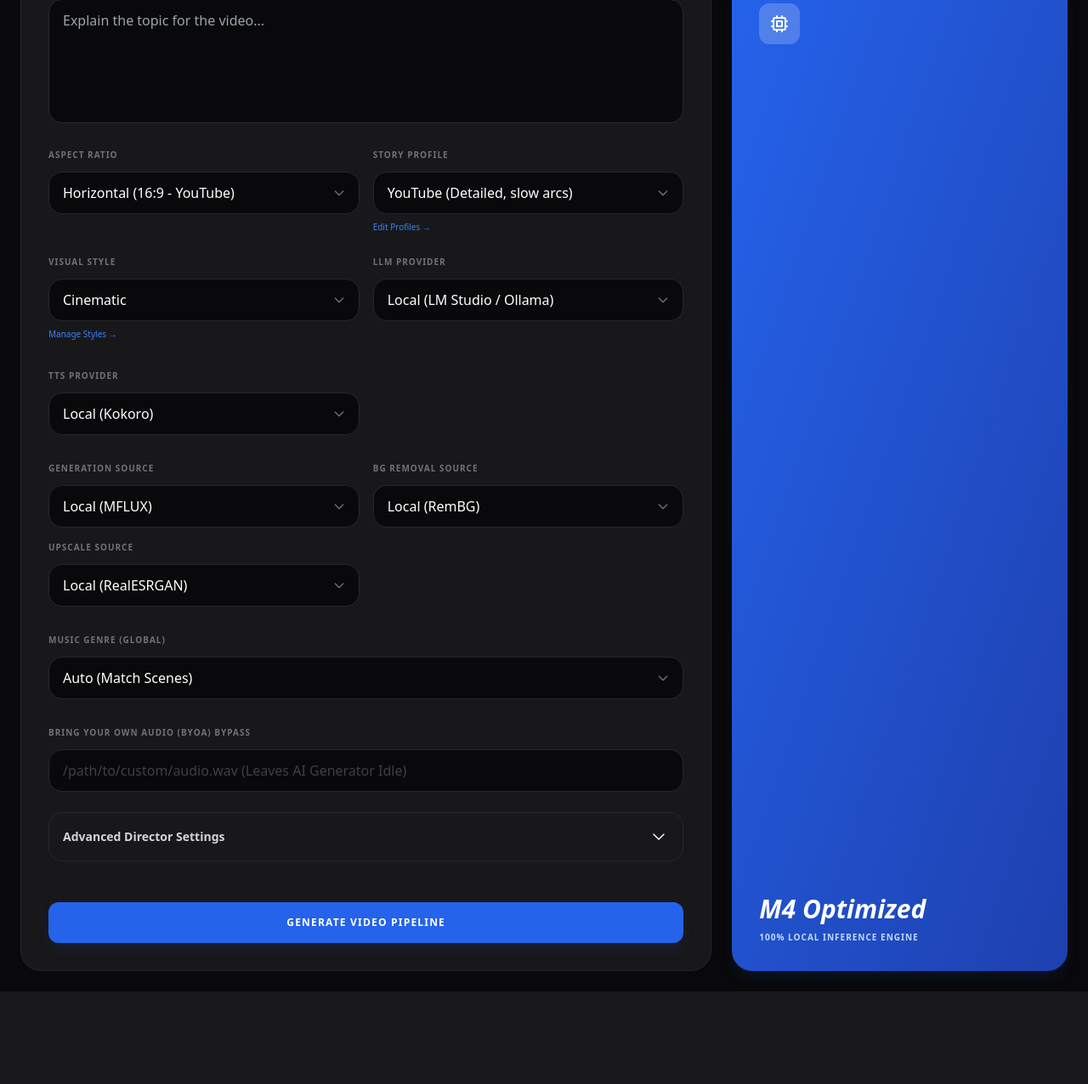
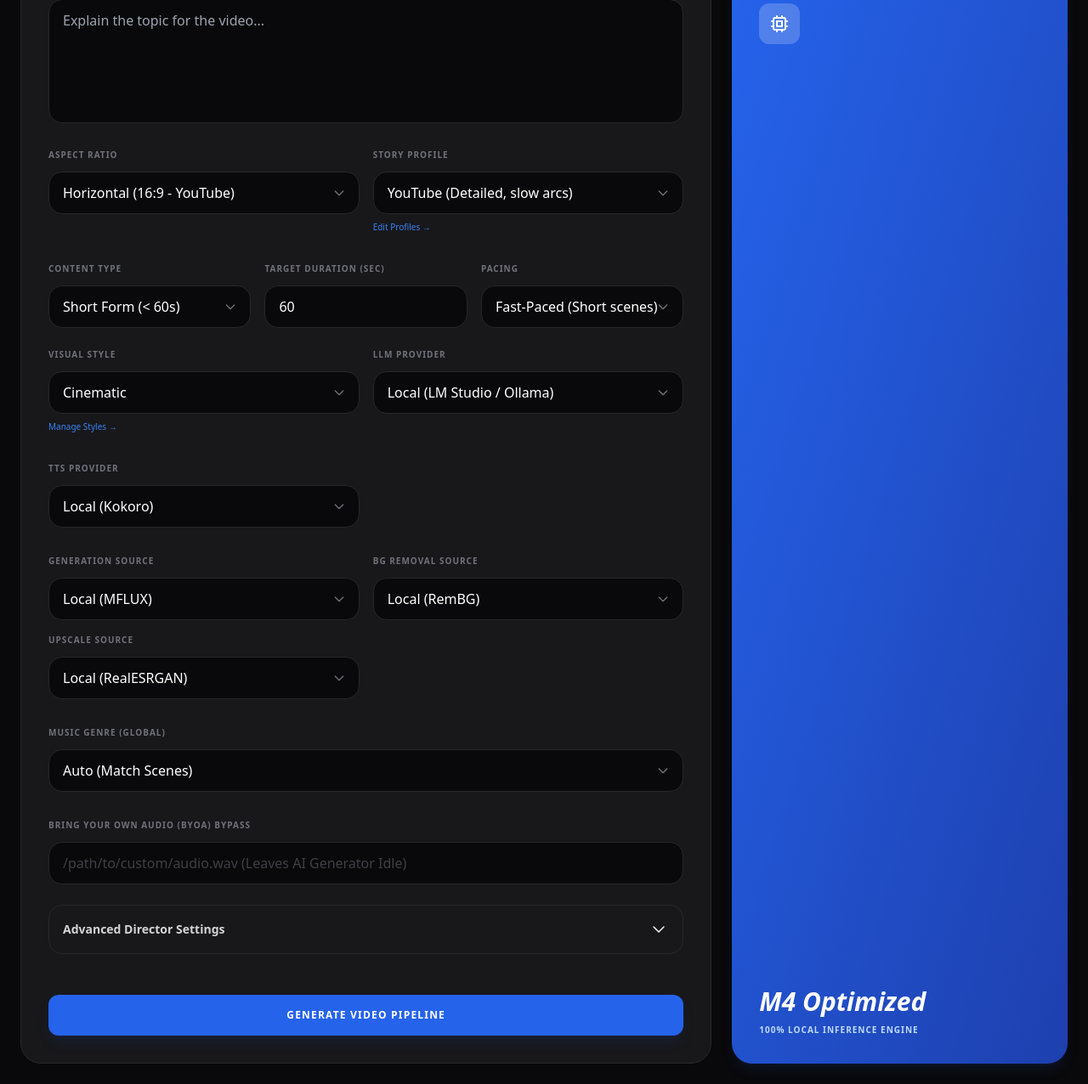
Before and after one commit to bthnbdk/local-ai-video, a Flask app: page /project/new in a window 1280 px wide. Shown: the part 352-1628 px from the top of the page at 85% size. Before the commit the page ends 1519 px from the top, so only its background shows below. Run offline with Flask 3, Linux system fonts and the light colour scheme; some libraries are stand-ins or nearby versions.

Commit message:
feat: Add advanced video generation parameters
Introduces new parameters for content type, target duration, and pacing to refine video generation.

This change enhances the story engine by incorporating these parameters into prompt generation, allowing for more tailored output. It also includes logic to invalidate the story generation if these fundamental aspects change, ensuring consistency. The UI has been updated to expose these new options to the user.

```diff
--- a/app.py
+++ b/app.py
@@ -122,6 +122,9 @@ def create_project():
                 "preview_mode": data.get("preview_mode") == "on",
                 "aspect_ratio": data.get("aspect_ratio", "16:9"),
                 "story_profile": data.get("story_profile", "youtube"),
+                "content_type": data.get("content_type", "short"),
+                "target_duration": int(data.get("target_duration", 60)),
+                "pacing": data.get("pacing", "fast"),
                 "music_genre": data.get("music_genre", ""),
                 "music_mode": "local" if data.get("music_file", "").strip() else "generated",
                 "music_file": data.get("music_file", "").strip(),
@@ -132,6 +135,41 @@ def create_project():
             }
         }
         sm = StateManager(project_id)
+
+        # Check diffing logic for resumability
+        old_config = sm.state.get("config", {})
+        if old_config:
+            old_pipe = old_config.get("pipeline", {})
+            new_pipe = config.get("pipeline", {})
+
+            # If fundamental stuff changed, we invalidate story/tts
+            if (old_config.get("topic") != config.get("topic") or
+                old_pipe.get("content_type") != new_pipe.get("content_type") or
+                old_pipe.get("target_duration") != new_pipe.get("target_duration") or
+                old_pipe.get("pacing") != new_pipe.get("pacing") or
+                old_config.get("llm") != config.get("llm") or
+                old_pipe.get("story_profile") != new_pipe.get("story_profile")):
+                sm.invalidate_dependents("story")
+
+            # If only aspects or styles changed
+            elif (old_config.get("style", {}).get("name") != config.get("style", {}).get("name") or
+                  old_pipe.get("text_control") != new_pipe.get("text_control") or
+                  old_config.get("image") != config.get("image")):
+                sm.invalidate_dependents("style")
+
+            # If TTS changed
+            elif old_config.get("tts") != config.get("tts"):
+                sm.invalidate_dependents("tts")
+
+            # If ONLY final wrapper stuff changed
+            elif (old_pipe.get("music_genre") != new_pipe.get("music_genre") or
+                  old_pipe.get("music_file") != new_pipe.get("music_file") or
+                  old_pipe.get("fps") != new_pipe.get("fps") or
+                  old_pipe.get("transition") != new_pipe.get("transition") or
+                  old_pipe.get("subtitles") != new_pipe.get("subtitles")):
+                sm.invalidate_dependents("music")
+                sm.invalidate_dependents("final_video")
+
         sm.write_config(config)
 
         # Start pipeline thread
--- a/templates/create.html
+++ b/templates/create.html
@@ -43,6 +43,40 @@
                             </div>
                         </div>
                         <a href="/prompts" target="_blank" class="text-[10px] text-blue-500 hover:underline mt-2 inline-block">Edit Profiles &rarr;</a>
+                    </div>
+                </div>
+
+                <div class="grid grid-cols-1 md:grid-cols-3 gap-4 pt-2">
+                    <div>
+                        <label class="block text-[10px] font-bold uppercase tracking-widest text-zinc-500 mb-3">Content Type</label>
+                        <div class="relative">
+                            <select name="content_type" class="w-full bg-zinc-950 border border-zinc-800 rounded-2xl py-3 px-4 text-white appearance-none focus:outline-none focus:border-blue-500 hover:border-zinc-700 transition-colors">
+                                <option value="short">Short Form (< 60s)</option>
+                                <option value="mid">Mid Form (1-3 mins)</option>
+                                <option value="long">Long Form (3-10 mins)</option>
+                                <option value="custom">Custom</option>
+                            </select>
+                            <div class="pointer-events-none absolute inset-y-0 right-0 flex items-center px-4 text-zinc-500">
+                                <svg class="h-4 w-4" fill="none" stroke="currentColor" viewBox="0 0 24 24"><path stroke-linecap="round" stroke-linejoin="round" stroke-width="2" d="M19 9l-7 7-7-7"/></svg>
+                            </div>
+                        </div>
+                    </div>
+                    <div>
+                        <label class="block text-[10px] font-bold uppercase tracking-widest text-zinc-500 mb-3">Target Duration (Sec)</label>
+                        <input type="number" name="target_duration" value="60" min="10" max="1200" class="w-full bg-zinc-950 border border-zinc-800 rounded-2xl py-3 px-4 text-white placeholder-zinc-700 focus:outline-none focus:border-blue-500 hover:border-zinc-700 transition-colors">
+                    </div>
+                    <div>
+                        <label class="block text-[10px] font-bold uppercase tracking-widest text-zinc-500 mb-3">Pacing</label>
+                        <div class="relative">
+                            <select name="pacing" class="w-full bg-zinc-950 border border-zinc-800 rounded-2xl py-3 px-4 text-white appearance-none focus:outline-none focus:border-blue-500 hover:border-zinc-700 transition-colors">
+                                <option value="fast">Fast-Paced (Short scenes)</option>
+                                <option value="relaxed">Relaxed (Longer scenes)</option>
+                                <option value="documentary">Documentary Style</option>
+                            </select>
+                            <div class="pointer-events-none absolute inset-y-0 right-0 flex items-center px-4 text-zinc-500">
+                                <svg class="h-4 w-4" fill="none" stroke="currentColor" viewBox="0 0 24 24"><path stroke-linecap="round" stroke-linejoin="round" stroke-width="2" d="M19 9l-7 7-7-7"/></svg>
+                            </div>
+                        </div>
                     </div>
                 </div>
 
@@ -354,8 +388,15 @@ const estCostSpan = document.getElementById('estimated_cost');
 const estScenesSpan = document.getElementById('estimated_scenes');
 
 function calculateCost() {
+    const ttsProvider = document.querySelector('select[name="tts_provider"]');
+    const contentType = document.querySelector('select[name="content_type"]');
+    const targetDuration = document.querySelector('input[name="target_duration"]');
+    const pacing = document.querySelector('select[name="pacing"]');
+
     let showCost = false;
     let totalPerScene = 0;
+
+    const isLocalGenerating = imageSource.value === 'local' || bgSource.value === 'local' || upscaleSource.value === 'local';
 
     if (imageSource.value === 'cloud') {
         showCost = true;
@@ -372,7 +413,29 @@ function calculateCost() {
 
     const text = topicArea.value.trim();
     const wordCount = text ? text.split(/\s+/).length : 0;
-    const estScenes = Math.max(1, Math.ceil(wordCount / 15));
+
+    let durationSecs = parseInt(targetDuration.value) || 60;
+    let estScenes = 10;
+
+    if (contentType.value === 'short') {
+        estScenes = pacing.value === 'fast' ? 12 : 8;
+    } else if (contentType.value === 'long' || contentType.value === 'mid') {
+        estScenes = Math.max(10, Math.ceil((durationSecs / 60) * 10)); // ~10 images per min
+    } else {
+        // Custom
+        estScenes = Math.max(1, Math.ceil(durationSecs / (pacing.value === 'fast' ? 4 : 8)));
+    }
+
+    const errorBox = document.getElementById("error_box");
+    if (isLocalGenerating && estScenes > 50) {
+        errorBox.classList.remove('hidden');
+        errorBox.innerText = `RAM WARNING: Generating ${estScenes}+ images locally may take a long time and crash depending on your VRAM. Cloud generation recommended.`;
+    } else {
+        if (errorBox.innerText.includes("RAM WARNING")) {
+            errorBox.classList.add('hidden');
+            errorBox.innerText = "";
+        }
+    }
 
     let totalCost = estScenes * totalPerScene;
 
@@ -423,7 +486,7 @@ ttsProvider.addEventListener('change', (e) => {
     });
 });
 
-[imageModel, bgModel, upscaleModel, ttsProvider, document.querySelector('select[name="llm_provider"]')].forEach(el => el.addEventListener('change', calculateCost));
+[imageModel, bgModel, upscaleModel, ttsProvider, document.querySelector('select[name="llm_provider"]'), document.querySelector('select[name="content_type"]'), document.querySelector('input[name="target_duration"]'), document.querySelector('select[name="pacing"]')].forEach(el => el.addEventListener('change', calculateCost));
 topicArea.addEventListener('input', calculateCost);
 </script>
 {% endblock %}
```
Also changed, not shown: stages/story_engine.py (+18 -1 lines).
